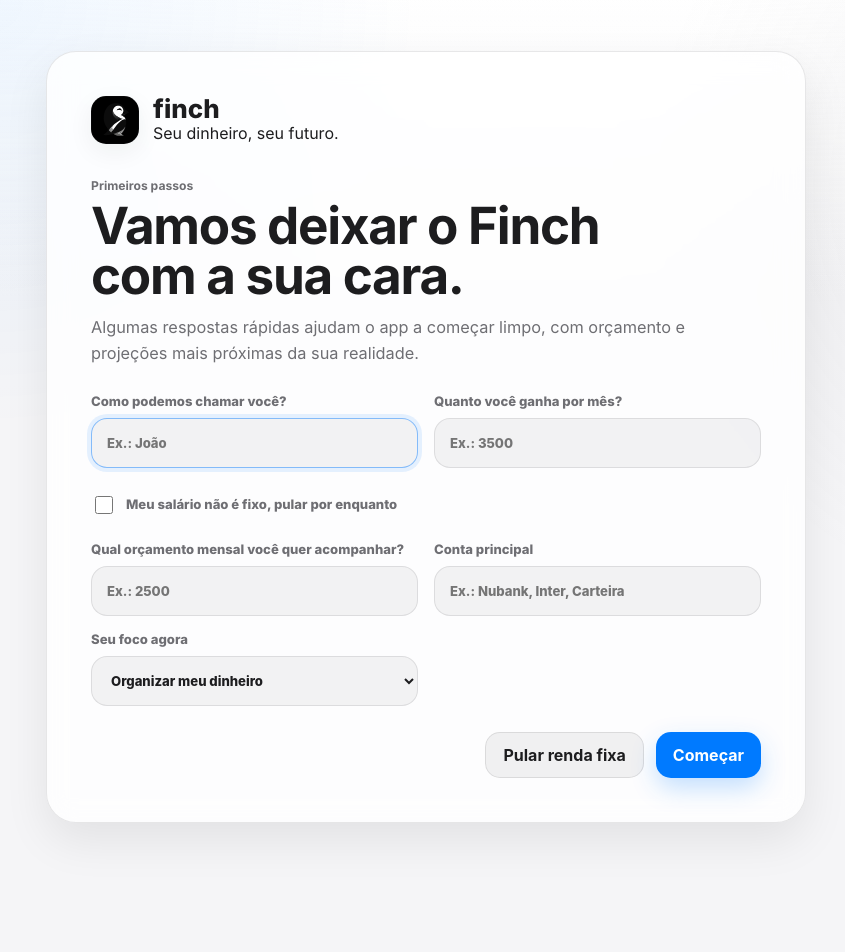
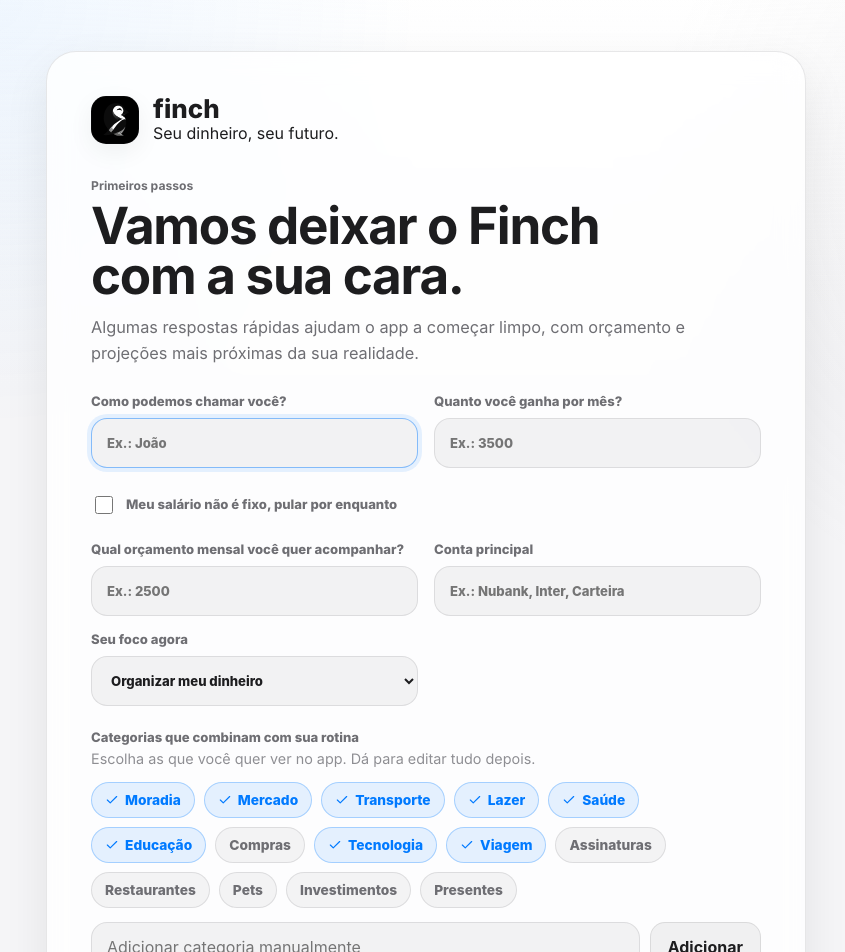
Before and after one commit to 0qmt/Finch, a React (Vite) app: page / in a window 1280 px wide. Shown: the top 952 px of the page, without its empty margins (214-1059 px from the left). Before the commit the page ends 874 px from the top, so only its background shows below. Built offline with nearby package versions, Linux system fonts and the light colour scheme.

Commit message:
Adicionar categorias no onboarding

```diff
--- a/package.json
+++ b/package.json
@@ -1,7 +1,7 @@
 {
   "name": "finch",
   "private": true,
-  "version": "0.1.4",
+  "version": "0.1.5",
   "description": "Aplicativo desktop de controle financeiro pessoal.",
   "main": "electron/main.cjs",
   "type": "module",
--- a/src/main.jsx
+++ b/src/main.jsx
@@ -269,6 +269,23 @@ const createEmptyData = (settings = {}) => ({
   purchases: []
 });
 
+const onboardingCategoryOptions = [
+  'Moradia',
+  'Mercado',
+  'Transporte',
+  'Lazer',
+  'Saúde',
+  'Educação',
+  'Compras',
+  'Tecnologia',
+  'Viagem',
+  'Assinaturas',
+  'Restaurantes',
+  'Pets',
+  'Investimentos',
+  'Presentes'
+];
+
 const navItems = [
   { id: 'overview', label: 'Visão geral', icon: LayoutDashboard },
   { id: 'wallet', label: 'Carteira / Extrato', icon: WalletCards },
@@ -797,8 +814,10 @@ function OnboardingPage({ onComplete }) {
     salaryIsVariable: false,
     monthlyBudget: '',
     mainAccount: '',
-    planningGoal: 'Organizar meu dinheiro'
+    planningGoal: 'Organizar meu dinheiro',
+    categories: seedData.settings.categories
   });
+  const [customCategory, setCustomCategory] = useState('');
 
   const canContinue = form.userName.trim().length >= 2;
   const salary = form.salaryIsVariable ? 0 : Number(form.salary || 0);
@@ -806,6 +825,28 @@ function OnboardingPage({ onComplete }) {
 
   const updateField = (field, value) => {
     setForm((current) => ({ ...current, [field]: value }));
+  };
+
+  const toggleCategory = (category) => {
+    setForm((current) => {
+      const selected = current.categories.includes(category);
+      const categories = selected
+        ? current.categories.filter((item) => item !== category)
+        : [...current.categories, category];
+
+      return { ...current, categories };
+    });
+  };
+
+  const addCustomCategory = () => {
+    const category = customCategory.trim();
+    if (!category) return;
+
+    setForm((current) => ({
+      ...current,
+      categories: current.categories.includes(category) ? current.categories : [...current.categories, category]
+    }));
+    setCustomCategory('');
   };
 
   const finish = () => {
@@ -817,6 +858,7 @@ function OnboardingPage({ onComplete }) {
       salaryIsVariable: form.salaryIsVariable,
       monthlyBudget: Math.max(0, suggestedBudget || 0),
       planningGoal: form.planningGoal,
+      categories: form.categories.length ? form.categories : seedData.settings.categories,
       accounts: form.mainAccount.trim() ? [form.mainAccount.trim(), ...seedData.settings.accounts] : seedData.settings.accounts
     });
   };
@@ -900,6 +942,42 @@ function OnboardingPage({ onComplete }) {
               <option>Acompanhar parcelas e compromissos</option>
             </select>
           </label>
+
+          <div className="onboarding-categories">
+            <div>
+              <span>Categorias que combinam com sua rotina</span>
+              <p>Escolha as que você quer ver no app. Dá para editar tudo depois.</p>
+            </div>
+            <div className="category-picker">
+              {onboardingCategoryOptions.map((category) => (
+                <button
+                  key={category}
+                  className={form.categories.includes(category) ? 'category-chip selected' : 'category-chip'}
+                  type="button"
+                  onClick={() => toggleCategory(category)}
+                >
+                  {form.categories.includes(category) && <Check size={14} />}
+                  {category}
+                </button>
+              ))}
+            </div>
+            <div className="custom-category-row">
+              <input
+                value={customCategory}
+                onChange={(event) => setCustomCategory(event.target.value)}
+                onKeyDown={(event) => {
+                  if (event.key === 'Enter') {
+                    event.preventDefault();
+                    addCustomCategory();
+                  }
+                }}
+                placeholder="Adicionar categoria manualmente"
+              />
+              <button className="secondary-button" type="button" onClick={addCustomCategory}>
+                Adicionar
+              </button>
+            </div>
+          </div>
         </div>
 
         <div className="onboarding-actions">
--- a/src/styles.css
+++ b/src/styles.css
@@ -191,6 +191,67 @@ img {
   accent-color: var(--accent);
 }
 
+.onboarding-categories {
+  grid-column: 1 / -1;
+  display: grid;
+  gap: 14px;
+  padding-top: 4px;
+}
+
+.onboarding-categories span {
+  color: var(--muted);
+  font-size: 0.82rem;
+  font-weight: 800;
+}
+
+.onboarding-categories p {
+  margin: 5px 0 0;
+  color: var(--quiet);
+  font-size: 0.9rem;
+}
+
+.category-picker {
+  display: flex;
+  flex-wrap: wrap;
+  gap: 9px;
+}
+
+.category-chip {
+  display: inline-flex;
+  align-items: center;
+  gap: 6px;
+  min-height: 36px;
+  padding: 0 13px;
+  border: 1px solid var(--line);
+  border-radius: 999px;
+  color: var(--muted);
+  background: rgba(118, 118, 128, 0.08);
+  font-size: 0.86rem;
+  font-weight: 800;
+  transition:
+    transform 105ms cubic-bezier(0.2, 0, 0, 1),
+    color 105ms ease,
+    background 105ms ease,
+    border-color 105ms ease;
+}
+
+.category-chip:hover {
+  transform: translateY(-1px);
+  border-color: var(--line-strong);
+}
+
+.category-chip.selected {
+  color: var(--accent);
+  border-color: rgba(0, 122, 255, 0.28);
+  background: var(--accent-soft);
+}
+
+.custom-category-row {
+  display: grid;
+  grid-template-columns: minmax(0, 1fr) auto;
+  gap: 10px;
+}
+
 .onboarding-actions {
   display: flex;
   justify-content: flex-end;
@@ -2087,4 +2148,8 @@ img {
   .onboarding-actions {
     flex-direction: column-reverse;
   }
-}
+
+  .custom-category-row {
+    grid-template-columns: 1fr;
+  }
+}
```
Also changed, not shown: 1 other file (tests, documents, lock files or other folders).
